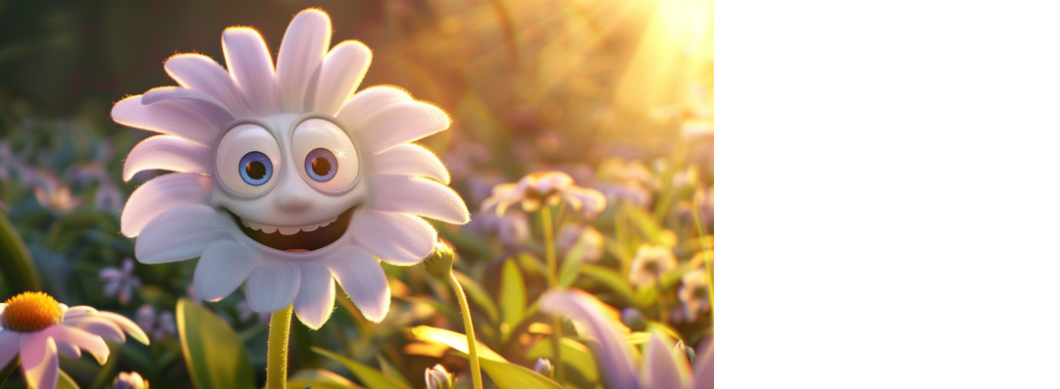
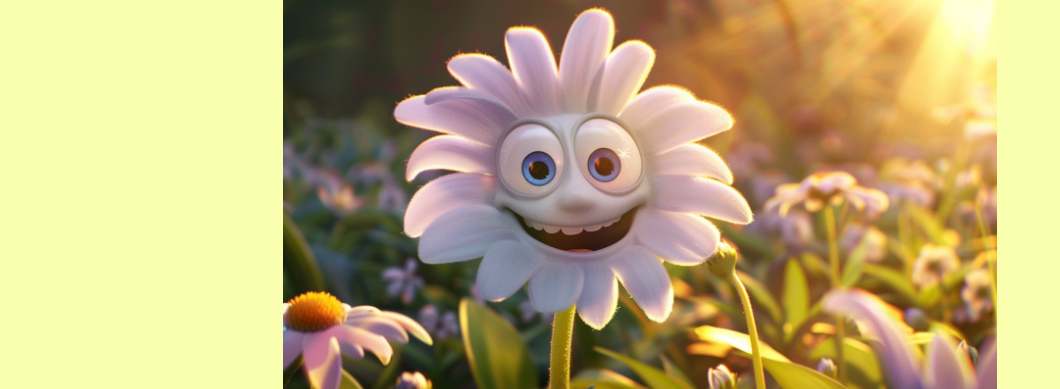
Before and after one commit to abhiiii-369/capst.html, a plain HTML site: page index.html in a window 1280 px wide. Shown: the top 389 px of the page, without its empty margins (0-1060 px from the left). Drawn offline with nearby package versions, Linux system fonts and the light colour scheme.

Commit message:
Update index.html

```diff
--- a/index.html
+++ b/index.html
@@ -4,7 +4,7 @@
     <meta charset="UTF-8">
     <meta name="viewport" content="width=device-width, initial-scale=1.0">
     <title>Document</title>
-    <link rel="stylesheet" href="./style.css">
+    <link rel="stylesheet" href="./style2.css">
     <link href="https://cdn.jsdelivr.net/npm/bootstrap@5.3.3/dist/css/bootstrap.min.css" rel="stylesheet" integrity="sha384-QWTKZyjpPEjISv5WaRU9OFeRpok6YctnYmDr5pNlyT2bRjXh0JMhjY6hW+ALEwIH" crossorigin="anonymous">
 </head>
 <body class="iam"><div class="gradient-background">
```
